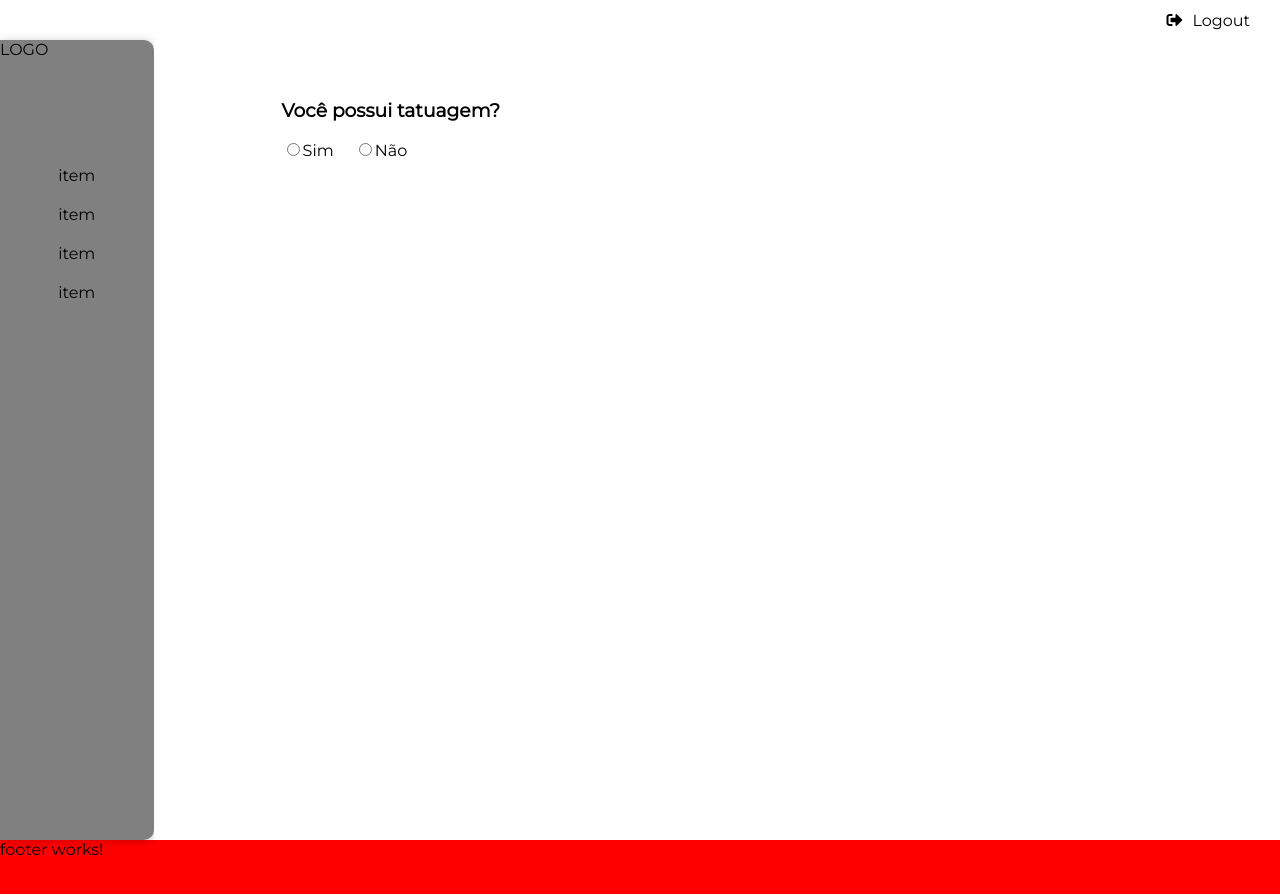
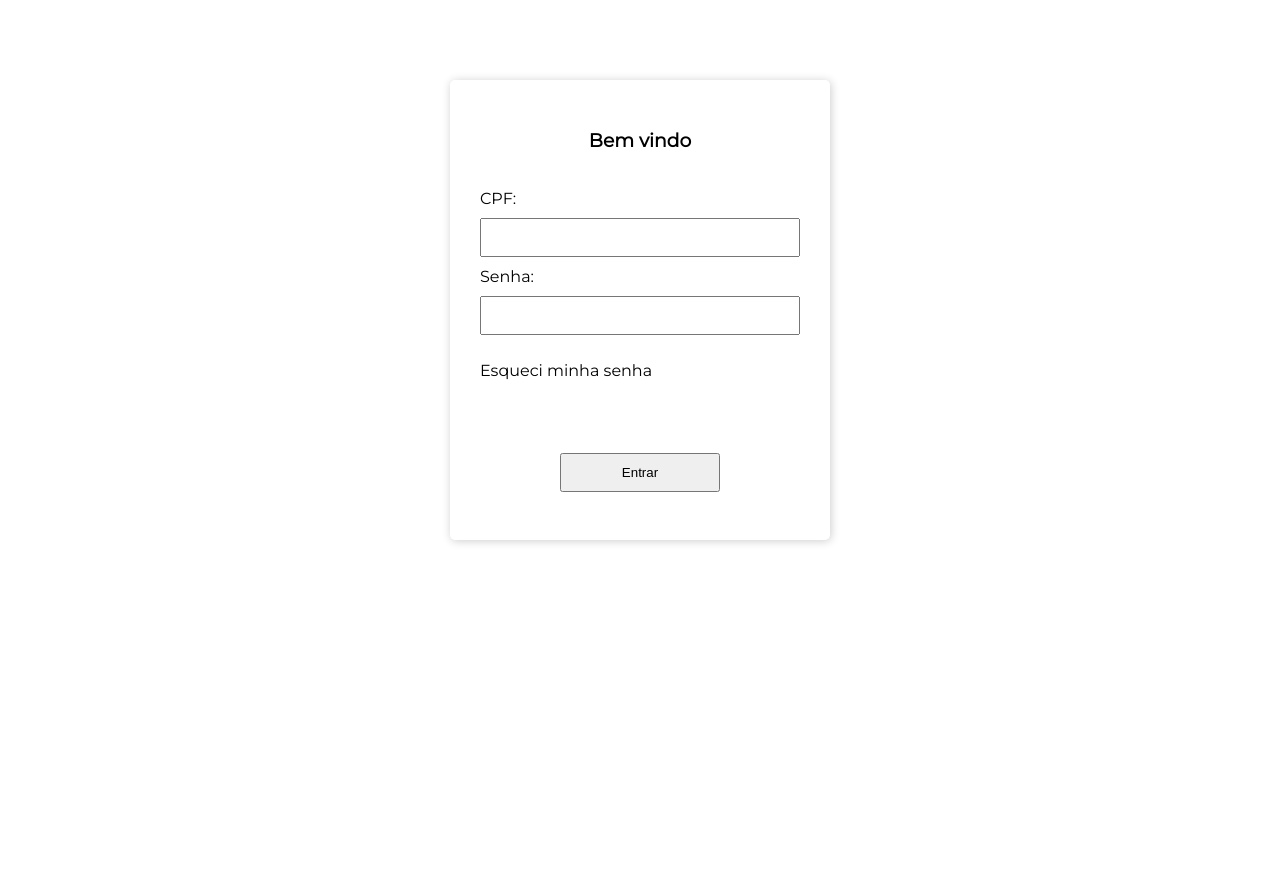
Before and after one commit to arachnidiskandar/sistema-alistamento-eb, an Angular app in the folder sistema-alistamento-eb-front/: page / in a window 1280 px wide. Before the commit this address led to /pre-entrevista. Shown: the top 894 px of the page. After the commit the page ends 800 px from the top, so only its background shows below. Built offline with nearby package versions, Linux system fonts and the light colour scheme.

Commit message:
Tela Login

```diff
--- a/sistema-alistamento-eb-front/src/app/app-routing.module.ts
+++ b/sistema-alistamento-eb-front/src/app/app-routing.module.ts
@@ -2,8 +2,10 @@ import { NgModule } from '@angular/core';
 import { RouterModule, Routes } from '@angular/router';
 import { Rotas } from './shared/route';
 import { PreEntrevistaComponent } from './core/pre-entrevista/pre-entrevista.component';
+import { LoginComponent } from './core/login/login.component';
 
 const routes: Routes = [
+    { path: '', component: LoginComponent },
     { path: Rotas.PRE_ENTREVISTA, component: PreEntrevistaComponent },
     { path: '**', redirectTo: Rotas.PRE_ENTREVISTA },
 ];
--- a/sistema-alistamento-eb-front/src/app/app.component.html
+++ b/sistema-alistamento-eb-front/src/app/app.component.html
@@ -1,10 +1,10 @@
-<app-header></app-header>
+<!-- <app-header></app-header> -->
 <div id="main-content">
-    <div id="sidebar">
+    <!-- <div id="sidebar">
         <app-side-bar></app-side-bar>
-    </div>
-    <div id="content">
+    </div> -->
+    <div id="content" class="deslogado">
         <router-outlet></router-outlet>
     </div>
 </div>
-<app-footer></app-footer>
+<!-- <app-footer></app-footer> -->
--- a/sistema-alistamento-eb-front/src/app/app.component.scss
+++ b/sistema-alistamento-eb-front/src/app/app.component.scss
@@ -5,30 +5,18 @@
     #sidebar {
         width: 15vw;
     }
-    #content {
+    #content.logado {
         width: 85vw;
         padding: 5vh 10vw;
     }
+    #content.deslogado {
+        padding-top: 10vh;
+        display: flex;
+        justify-content: center;
+        align-items: flex-start;
+        width: 100vw;
+    }
 }
-// .content {
-//     height: 100vh;
-//     width: 100vw;
-//     display:flex;
-//     flex-flow:row wrap;
-//     .navbar {
-//         height: 100%;
-//         width: calc(85vw - 100px);
-//         display: flex;
-//         justify-content: flex-end;
-//         align-items: center;
-//         padding: 10px 50px;
-//         color: $light-gray;
-//         i {
-//             font-size: 24px;
-//             margin-right: 5px;
-//         }
-//     }
-// }
 #content {
     background-color: white;
 }
--- /dev/null
+++ b/sistema-alistamento-eb-front/src/app/core/login/login.component.html
@@ -0,0 +1,13 @@
+<div class="card">
+    <h3 class="text-center m-0">Bem vindo</h3>
+    <div class="d-flex justify-content-center">
+        <label for="user">CPF:</label>
+        <input type="text" class="form-control" id="user" />
+        <label for="pass">Senha:</label>
+        <input type="password" class="form-control" id="pass" />
+        <p class="pointer">Esqueci minha senha</p>
+    </div>
+    <div class="text-center mt-4">
+        <button class="btn">Entrar</button>
+    </div>
+</div>
--- /dev/null
+++ b/sistema-alistamento-eb-front/src/app/core/login/login.component.scss
@@ -0,0 +1,18 @@
+@import 'index';
+.card {
+    padding: 30px;
+    border-radius: 5px;
+    width: 25vw;
+    box-shadow: 1px 1px 10px $box-shadow-light;
+    height: 50vh;
+    display: flex;
+    flex-flow: column;
+    justify-content: space-around;
+    .d-flex {
+        flex-flow: column;
+    }
+    button {
+        width: 50%;
+        text-align: center;
+    }
+}
--- /dev/null
+++ b/sistema-alistamento-eb-front/src/app/core/login/login.component.ts
@@ -0,0 +1,12 @@
+import { Component, OnInit } from '@angular/core';
+
+@Component({
+    selector: 'app-login',
+    templateUrl: './login.component.html',
+    styleUrls: ['./login.component.scss'],
+})
+export class LoginComponent implements OnInit {
+    constructor() {}
+
+    ngOnInit() {}
+}
--- a/sistema-alistamento-eb-front/src/app/core/pre-entrevista/pergunta/pergunta.component.html
+++ b/sistema-alistamento-eb-front/src/app/core/pre-entrevista/pergunta/pergunta.component.html
@@ -62,7 +62,7 @@
         <div *ngSwitchCase="TipoPergunta.DISSERTATIVA">
             <textarea [formControl]="control" rows="2"></textarea>
         </div>
-        <div *ngSwitchCase="TipoPergunta.ESCOLHAS_PRE_DEFINIDAS">
+        <div *ngSwitchCase="TipoPergunta.MULTIPLAESCOLHA">
             <label
                 class="pointer"
                 *ngFor="let escolha of pergunta.escolhas"
@@ -77,8 +77,52 @@
                 <span>{{ escolha }}</span>
             </label>
         </div>
-        <div *ngSwitchCase="TipoPergunta.ESCOLHAS_PRE_DEFINIDAS_OUTROS"></div>
-        <div *ngSwitchCase="TipoPergunta.BINARIA_JUSTIFICATIVA"></div>
-        <div *ngSwitchCase="TipoPergunta.BINARIA_SUB_PERGUNTAS"></div>
+        <div *ngSwitchCase="TipoPergunta.MULTIPLAESCOLHA_OUTROS">
+            <label
+                class="pointer"
+                *ngFor="let escolha of pergunta.escolhas"
+                [for]="'checkbox-' + escolha"
+            >
+                <input
+                    [formControl]="control"
+                    type="checkbox"
+                    [value]="escolha"
+                    [id]="'checkbox-' + escolha"
+                />
+                <span>{{ escolha }}</span>
+            </label>
+            <button>Add outra escolha</button>
+        </div>
+        <div *ngSwitchCase="TipoPergunta.UNICA_ESCOLHA">
+            <label
+                class="pointer"
+                *ngFor="let escolha of pergunta.escolhas"
+                [for]="'radio-' + escolha"
+            >
+                <input
+                    [formControl]="control"
+                    type="radio"
+                    [value]="escolha"
+                    [id]="'radio-' + escolha"
+                />
+                <span>{{ escolha }}</span>
+            </label>
+        </div>
+        <div *ngSwitchCase="TipoPergunta.UNICA_ESCOLHA_OUTROS">
+            <label
+                class="pointer"
+                *ngFor="let escolha of pergunta.escolhas"
+                [for]="'radio-' + escolha"
+            >
+                <input
+                    [formControl]="control"
+                    type="radio"
+                    [value]="escolha"
+                    [id]="'radio-' + escolha"
+                />
+                <span>{{ escolha }}</span>
+            </label>
+            <button>Add outra escolha</button>
+        </div>
     </div>
 </div>
--- a/sistema-alistamento-eb-front/src/app/core/pre-entrevista/pergunta/pergunta.component.ts
+++ b/sistema-alistamento-eb-front/src/app/core/pre-entrevista/pergunta/pergunta.component.ts
@@ -5,10 +5,10 @@ export enum TipoPergunta {
     BINARIA_JUSTIFICATIVA,
     BINARIA_SUB_PERGUNTAS,
     MULTIPLAESCOLHA,
-    MULTIPLAESCOLHA_JUSTIFICATIVA,
+    MULTIPLAESCOLHA_OUTROS,
     DISSERTATIVA,
-    ESCOLHAS_PRE_DEFINIDAS,
-    ESCOLHAS_PRE_DEFINIDAS_OUTROS,
+    UNICA_ESCOLHA,
+    UNICA_ESCOLHA_OUTROS,
 }
 export interface Pergunta {
     id: number;
--- a/sistema-alistamento-eb-front/src/app/core/pre-entrevista/pre-entrevista.component.ts
+++ b/sistema-alistamento-eb-front/src/app/core/pre-entrevista/pre-entrevista.component.ts
@@ -12,8 +12,9 @@ export class PreEntrevistaComponent implements OnInit {
         {
             id: 1,
             descricao: 'Você possui tatuagem?',
-            tipoPergunta: TipoPergunta.BINARIA_JUSTIFICATIVA,
+            tipoPergunta: TipoPergunta.MULTIPLAESCOLHA,
             descJustificativa: 'Caso positivo, em que parte do corpo?',
+            escolhas: ['1', '2', '3'],
         },
     ];
     control = new FormControl(null);
--- a/sistema-alistamento-eb-front/src/styles.scss
+++ b/sistema-alistamento-eb-front/src/styles.scss
@@ -8,3 +8,19 @@ body {
     padding: 0;
     font-family: 'Montserrat', sans-serif;
 }
+
+.form-control {
+    padding: 10px;
+    margin: 10px 0;
+    &:focus,
+    &:active {
+        outline: 0;
+    }
+}
+
+.btn {
+    padding: 10px;
+    &:hover {
+        cursor: pointer;
+    }
+}
```
Also changed, not shown: sistema-alistamento-eb-front/src/app/app.module.ts (+7 -1 lines), 1 other file (tests, documents, lock files or other folders).
